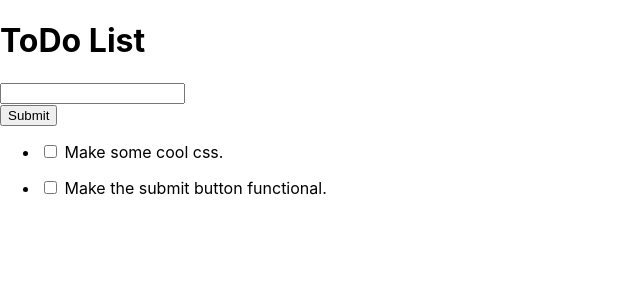
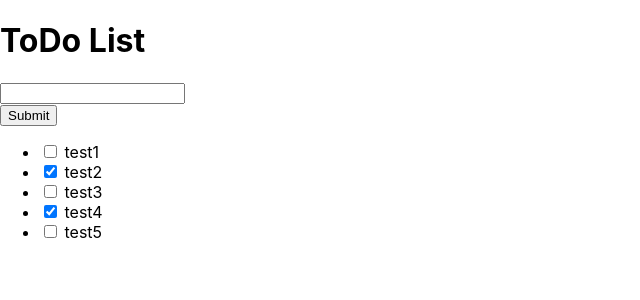
Before and after one commit to JensDeNijs/The-Basics-REACT, a React (Create React App) app in the folder the-basics/: page / in a window 1280 px wide. Shown: the top 300 px of the page, without its empty margins (0-640 px from the left). Built offline with nearby package versions, Linux system fonts and the light colour scheme.

Commit message:
functional checkboxes in console

```diff
--- a/the-basics/src/App.js
+++ b/the-basics/src/App.js
@@ -3,13 +3,16 @@ import TodoForm from "./components/TodoForm";
 import TodoList from "./components/TodoList";
 
 function App() {
+
   return (
     <div className="App">
         <Header />
         <TodoForm />
         <TodoList />
+
     </div>
   );
+
 }
 
 export default App;
--- a/the-basics/src/components/Submit.js
+++ b/the-basics/src/components/Submit.js
@@ -1,5 +1,9 @@
-function Submit(props) {
-    return <input type="submit" value="Submit" />;
+import PropTypes from 'prop-types'
+function Submit({onClick}) {
+    return <input type="submit" value="Submit" onClick={onClick}/>;
+}
+Submit.propTypes={
+    onClick: PropTypes.func,
 }
 
 export default Submit;
--- a/the-basics/src/components/TodoForm.js
+++ b/the-basics/src/components/TodoForm.js
@@ -2,12 +2,15 @@ import Input from "./Input";
 import Submit from "./Submit";
 
 function TodoForm(props) {
+    const onClick= () =>{
+        console.log("click!")
+    }
     return (
         <div>
             <form>
                 <Input />
                 <br />
-                <Submit />
+                <Submit onClick={onClick}/>
             </form>
         </div>
     );
--- a/the-basics/src/components/TodoList.js
+++ b/the-basics/src/components/TodoList.js
@@ -1,13 +1,24 @@
-import TodoListitem from "./TodoListitem";
+import {useState} from "react";
+
 function TodoList(props) {
+    const initialTodos = [{text: "test1", done: false}, {text: "test2", done: true}, {text: "test3",done: false}, {text: "test4", done: true}, {text: "test5", done: false}];
+
+    const [todos, setTodos] = useState(initialTodos);
+
+    const changeBox = (id) => {
+        setTodos(todos.map((toDo, index) => index === id ? {...toDo, done: !toDo.done} : toDo))
+    }
+
+    console.log(todos)
     return (
-        <div>
-            <ul>
-                <TodoListitem title="Make some cool css."/>
-                <TodoListitem title="Make the submit button functional."/>
-            </ul>
-
-        </div>
+        <ul>
+            {todos.map((toDo, index) => (
+                <li key={index}>
+                    <input type="checkbox" id={index} checked={toDo.done}
+                           onChange={() => changeBox(index)}/> {toDo.text}
+                </li>))
+            }
+        </ul>
     );
 }
 
--- a/the-basics/src/components/TodoListitem.js
+++ /dev/null
@@ -1,11 +0,0 @@
-import React from 'react';
-
-function TodoListitem({ title }) {
-    return (
-        <li>
-            <p><input type="checkbox" /> {title}</p>
-        </li>
-    );
-}
-
-export default TodoListitem;
```
Also changed, not shown: the-basics/src/components/Tasks.js (added, +9 -0 lines).
